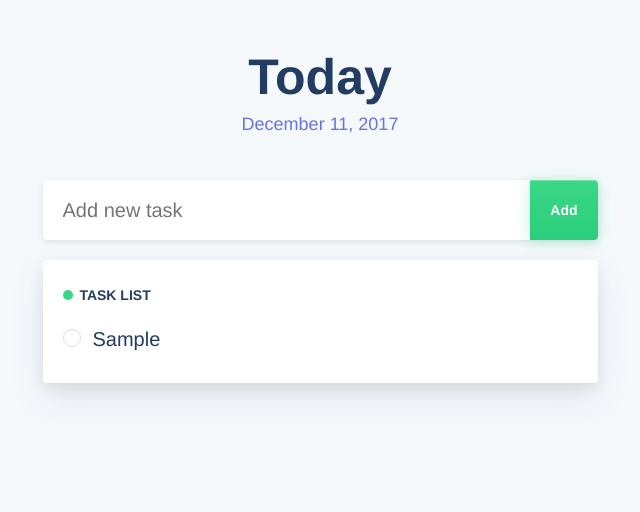
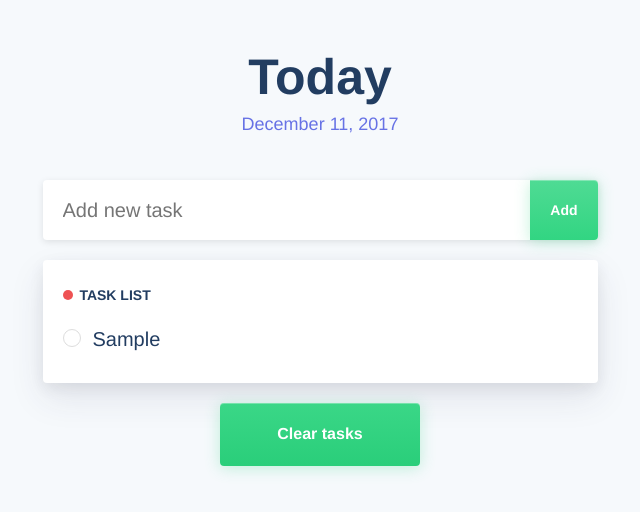
Before and after one commit to jleee/react-todolist, a React (Create React App) app: page / in a window 1280 px wide. Both pictures are taken after typing "Sample" into the empty fields and a click on the button "Add". Shown: the top 512 px of the page, without its empty margins (320-960 px from the left). Built offline with nearby package versions, Linux system fonts and the light colour scheme; the HTML template or start-up script is replaced by a standard one.

Commit message:
feat: add clearTasks & task color status indicator

```diff
--- a/src/App.js
+++ b/src/App.js
@@ -9,23 +9,31 @@ class App extends Component {
     super(props);
     this.state = {
       tasks: [],
+      allTasksComplete: true,
     };
     this.addTask = this.addTask.bind(this);
     this.removeTask = this.removeTask.bind(this);
     this.updateTask = this.updateTask.bind(this);
+    this.clearTasks = this.clearTasks.bind(this);
   }
 
   componentDidMount() {
     const tasksItem = JSON.parse(localStorage.getItem('tasks'));
-    tasksItem && this.setState({ tasks: tasksItem });
+    const isAllTasksComplete = tasksItem?.every((task) => task.isComplete === true);
+    tasksItem && this.setState({ tasks: tasksItem, allTasksComplete: isAllTasksComplete });
+  }
+
+  componentDidUpdate() {
+    const { tasks } = this.state;
+    localStorage.setItem('tasks', JSON.stringify(tasks));
   }
 
   addTask(text) {
     const { tasks } = this.state;
     if (text.length > 0) {
       tasks.push({ text: text, isComplete: false });
-      this.setState({ tasks: tasks });
-      localStorage.setItem('tasks', JSON.stringify(tasks));
+      const isAllTasksComplete = tasks.every((task) => task.isComplete === true);
+      this.setState({ tasks: tasks, allTasksComplete: isAllTasksComplete });
     }
   }
 
@@ -33,9 +41,8 @@ class App extends Component {
     const { tasks } = this.state;
     const currentTaskKey = event.currentTarget.parentElement.getAttribute('data-key');
     const updatedTasks = tasks.filter((task, index) => index != currentTaskKey);
-
-    this.setState({ tasks: updatedTasks });
-    localStorage.setItem('tasks', JSON.stringify(updatedTasks));
+    const isAllTasksComplete = updatedTasks.every((task) => task.isComplete === true);
+    this.setState({ tasks: updatedTasks, allTasksComplete: isAllTasksComplete });
   }
 
   updateTask(event) {
@@ -45,9 +52,13 @@ class App extends Component {
       if (index == currentTaskKey) task.isComplete = event.target.checked;
       return task;
     });
+    const isAllTasksComplete = updatedTasks.every((task) => task.isComplete === true);
+    this.setState({ tasks: updatedTasks, allTasksComplete: isAllTasksComplete });
+  }
 
-    this.setState({ tasks: updatedTasks });
-    localStorage.setItem('tasks', JSON.stringify(updatedTasks));
+  clearTasks() {
+    this.setState({ tasks: [], allTasksComplete: true });
+    localStorage.clear();
   }
 
   renderTasks() {
@@ -65,6 +76,9 @@ class App extends Component {
   }
 
   render() {
+    const { tasks, allTasksComplete } = this.state;
+    const taskCompleteStatus = allTasksComplete ? 'circle-green' : 'circle-red';
+    const btnClearActive = tasks.length > 0 && 'btn-clear-active';
     return (
       <div className="App">
         <div className="container">
@@ -74,10 +88,13 @@ class App extends Component {
             <div className="col-md-6 col-centered">
               <div className="task-list">
                 <p className="status">
-                  <span className="circle"></span> Task List
+                  <span className={`circle ${taskCompleteStatus}`}></span> Task List
                 </p>
                 {this.renderTasks()}
               </div>
+              <button className={`btn btn-green btn-clear-tasks ${btnClearActive}`} onClick={this.clearTasks}>
+                Clear tasks
+              </button>
             </div>
           </div>
         </div>
--- a/src/components/TaskBar.js
+++ b/src/components/TaskBar.js
@@ -33,7 +33,7 @@ class TaskBar extends Component {
             onChange={this.handleInputValue}
             placeholder="Add new task"
           />
-          <button id="task-bar-btn" onClick={() => this.addTask(taskText)}>
+          <button className="btn-task-bar btn btn-green" onClick={() => this.addTask(taskText)}>
             Add
           </button>
         </div>
--- a/src/styles/App.css
+++ b/src/styles/App.css
@@ -21,3 +21,48 @@ label {
   float: none;
   margin: 0 auto;
 }
+
+.btn {
+  padding: 20px;
+  font-weight: bold;
+  cursor: pointer;
+  border: 0px;
+  border-radius: 4px;
+}
+
+.btn-green {
+  color: #fff;
+  background: linear-gradient(to bottom, #3ad787, #2ace7a);
+  box-shadow: inset 0 1px 0 rgb(255 255 255 / 30%), 0 2px 15px rgb(58 215 135 / 30%);
+}
+
+.btn-green:hover,
+.btn-green:focus {
+  color: #fff;
+  background: linear-gradient(to bottom, #4fdb94, #32d582);
+  outline: none;
+}
+
+.btn-task-bar {
+  position: absolute;
+  right: 15px;
+  top: 0px;
+  border-radius: 0 4px 4px 0;
+}
+
+.btn-clear-tasks {
+  display: block;
+  margin: 20px auto 0 auto;
+  min-width: 200px;
+  font-size: 16px;
+  opacity: 0;
+  visibility: hidden;
+  transform: translateY(-15px);
+}
+
+.btn-clear-active {
+  opacity: 1;
+  visibility: visible;
+  transition: 0.3s ease-in-out;
+  transform: translateY(0);
+}
--- a/src/styles/TaskBar.css
+++ b/src/styles/TaskBar.css
@@ -27,29 +27,3 @@
 .task-bar input:-ms-input-placeholder /* IE 10+ */ {
   color: #ccc;
 }
-
-#task-bar-btn {
-  position: absolute;
-  right: 15px;
-  top: 0px;
-  padding: 20px;
-  font-weight: bold;
-  cursor: pointer;
-  color: #fff;
-  background: -webkit-gradient(linear, left top, left bottom, from(#3ad787), to(#2ace7a));
-  background: linear-gradient(to bottom, #3ad787, #2ace7a);
-  border: 0px;
-  border-top-right-radius: 4px;
-  border-bottom-right-radius: 4px;
-  -webkit-box-shadow: inset 0 1px 0 rgba(255, 255, 255, 0.3), 0 2px 15px rgba(58, 215, 135, 0.3);
-  box-shadow: inset 0 1px 0 rgba(255, 255, 255, 0.3), 0 2px 15px rgba(58, 215, 135, 0.3);
-}
-
-#task-bar-btn:focus {
-  outline: none;
-}
-
-#task-bar-btn:hover {
-  background: -webkit-gradient(linear, left top, left bottom, from(#4fdb94), to(#32d582));
-  background: linear-gradient(to bottom, #4fdb94, #32d582);
-}
--- a/src/styles/TaskList.css
+++ b/src/styles/TaskList.css
@@ -4,6 +4,7 @@
   box-shadow: 0 15px 35px rgba(50, 50, 93, 0.1), 0 5px 15px rgba(0, 0, 0, 0.07);
   background: #fff;
   border-radius: 4px;
+  transition: 0.2s ease-in-out;
 }
 
 .status {
@@ -12,16 +13,20 @@
   font-weight: bold;
 }
 
-.status .circle {
-  background: #3ad787;
-}
-
 .circle {
   display: inline-block;
   width: 10px;
   height: 10px;
   border-radius: 35px;
   margin-right: 3px;
+}
+
+.circle-green {
+  background: #3ad787;
+}
+
+.circle-red {
+  background: #ee5253;
 }
 
 .checkbox {
```
